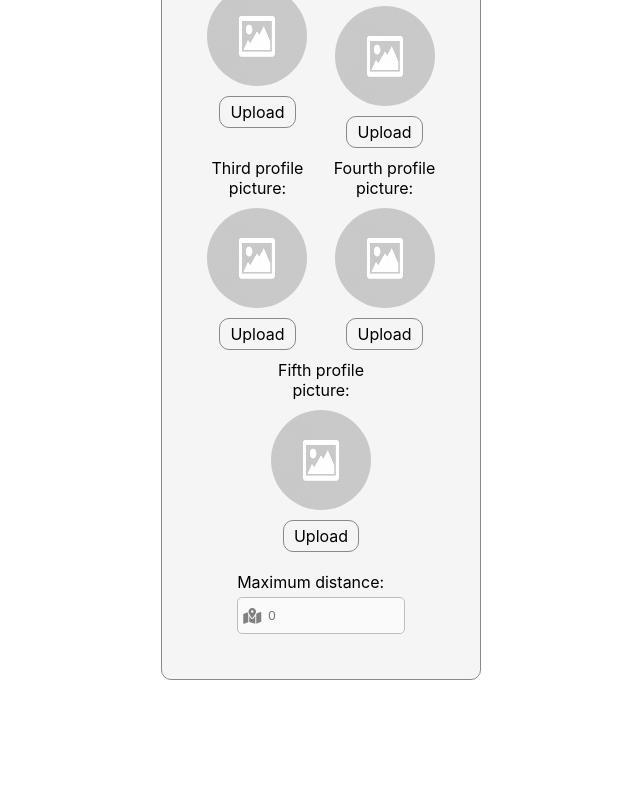
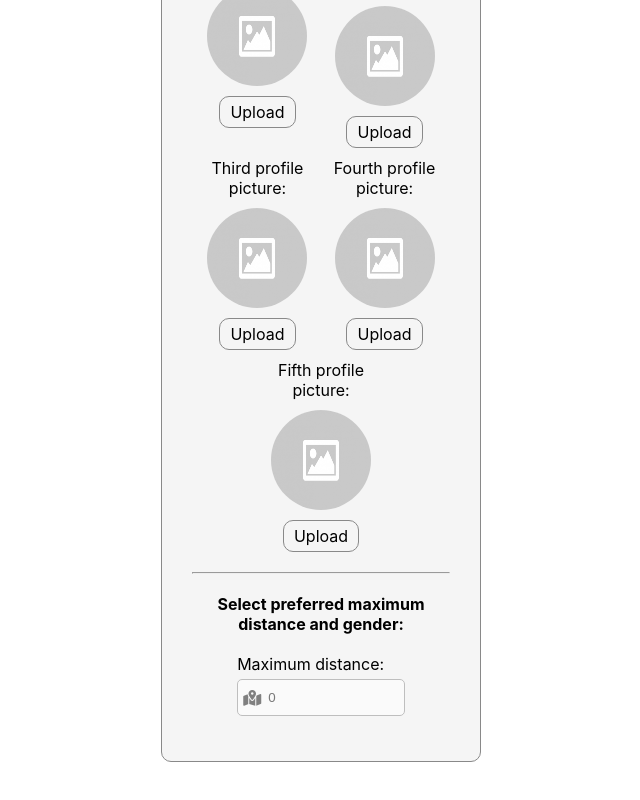
Before and after one commit to ivangeorgiev34/FlameDating, a React (Create React App) app: page /register in a window 1280 px wide. Shown: the part 1196-1996 px from the top of the page, without its empty margins (319-959 px from the left). Before the commit the page ends 1936 px from the top, so only its background shows below. Built offline with nearby package versions, Linux system fonts and the light colour scheme.

Commit message:
Add hr and select preferrences text elements

```diff
--- a/src/pages/Register/Register.tsx
+++ b/src/pages/Register/Register.tsx
@@ -298,6 +298,8 @@ export const Register: React.FC = () => {
         <div className={styles.profilePicturesContainer}>
           {generateProfilePictureContainers()}
         </div>
+        <hr />
+        <h4>Select preferred maximum distance and gender:</h4>
         <div className={styles.maximumDistanceContainer}>
           <label htmlFor="maximumDistance">Maximum distance:</label>
           <div className={styles.maximumDistanceInputContainer}>
```
